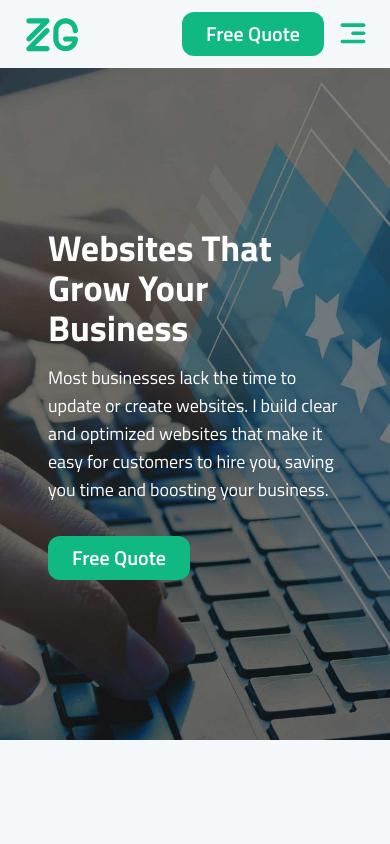
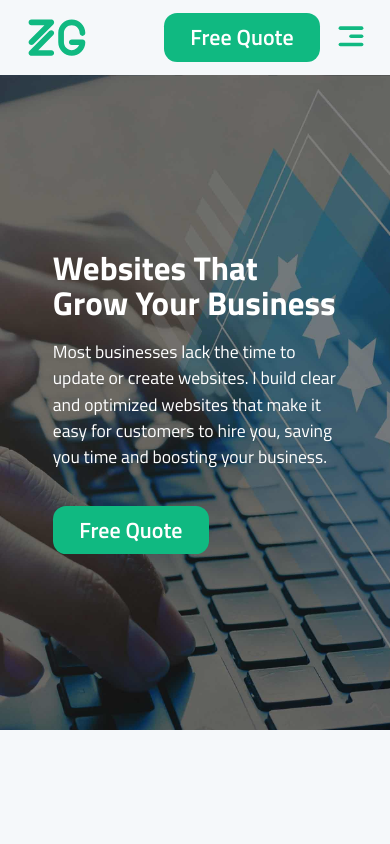
Before and after one commit to Zgibbs58/zach-web-dev-nextjs, a Next.js app: page / in a window 390 px wide. Shown: the top 844 px of the page. Built offline with nearby package versions, Linux system fonts and the light colour scheme.

Commit message:
Fixed issues with mobile nav menu not staying fixed to top and changed some styles.

```diff
--- a/src/app/components/Header.tsx
+++ b/src/app/components/Header.tsx
@@ -19,7 +19,7 @@ export default function Header() {
 
   useEffect(() => {
     const handleScroll = () => {
-      const heroHeight = 10; // Replace 'hero' with the id of your hero section if needed
+      const heroHeight = 200; // Replace 'hero' with the id of your hero section if needed
       setIsScrolled(window.scrollY > heroHeight);
     };
 
@@ -31,8 +31,8 @@ export default function Header() {
 
   return (
     <header
-      className={`px-6 lg:px-24 py-3 bg-bgLightPrimary dark:bg-bgDarkSecondary/80 dark:backdrop-blur-sm flex justify-between items-center sticky top-0 z-10 ${
-        isScrolled ? "shadow-[0_10px_12px_-3px_rgba(0,0,0,0.15)]" : ""
+      className={`px-6 lg:px-24 py-3 lg:py-1 bg-bgLightPrimary dark:bg-bgDarkSecondary flex justify-between items-center sticky top-0 z-10 transition-all ease-in-out duration-300 ${
+        isScrolled ? "bg-bgLightPrimary/90 dark:bg-bgDarkSecondary/90 shadow-[0_6px_10px_-3px_rgba(0,0,0,0.15)]" : ""
       }`}
     >
       <Link href={"/"} className="lg:hidden flex items-center w-16">
@@ -44,7 +44,7 @@ export default function Header() {
           </g>
         </svg>
       </Link>
-      <Link href={"/"} className="lg:flex hidden items-center space-x-4 lg:w-52 xl:w-64">
+      <Link href={"/"} className="lg:flex hidden items-center space-x-4 w-52">
         <svg
           xmlns="http://www.w3.org/2000/svg"
           version="1.1"
@@ -121,7 +121,7 @@ export default function Header() {
             animate={{ opacity: 1, x: 0 }}
             exit={{ opacity: 0, x: 300 }}
             transition={{ duration: 0.3 }}
-            className="fixed top-0 left-0 bg-bgLightSecondary dark:bg-bgDarkSecondary w-full h-full flex flex-col shadow-md lg:hidden pt-6 z-20 pl-4 gap-6 items-start"
+            className="fixed top-0 left-0 bg-bgLightSecondary dark:bg-bgDarkSecondary w-screen h-screen flex flex-col shadow-md lg:hidden pt-6 z-20 pl-4 gap-6 items-start"
           >
             <ul className="text-left flex flex-col text-xl w-full font-600 gap-4 items-start">
               <li onClick={toggleMenu}>
--- a/src/app/components/Hero.tsx
+++ b/src/app/components/Hero.tsx
@@ -5,22 +5,23 @@ import Button from "./ui/Button";
 export default function Hero() {
   return (
     <section
-      className="relative flex items-center justify-start bg-cover bg-center py-40 md:py-52 max-h-screen"
+      className="relative flex items-center justify-start bg-cover bg-center py-40 md:py-48 2xl:py-64 max-h-screen"
       style={{ backgroundImage: "url('/images/goodReviewsOpt2.jpg')" }}
     >
       <div className="absolute inset-0 bg-black opacity-50"></div>
-      <div className="relative text-left px-4 md:px-8 w-full xl:w-1/3 mx-8 lg:mx-32">
+      <div className="relative text-left px-4 md:px-8 w-full xl:w-1/2 mx-8 lg:mx-32">
         <motion.div initial={{ opacity: 0, y: 100 }} animate={{ opacity: 1, y: 0 }} transition={{ ease: "easeOut", duration: 1, delay: 0 }}>
-          <h1 className="text-4xl lg:text-5xl font-bold text-white">Websites That Grow Your Business</h1>
+          <h1 className="text-3xl lg:text-5xl 2xl:text-6xl font-bold text-white leading-8">Websites That Grow Your Business</h1>
         </motion.div>
         <motion.div initial={{ opacity: 0, y: 100 }} animate={{ opacity: 1, y: 0 }} transition={{ ease: "easeOut", duration: 1, delay: 0.5 }}>
-          <p className="text-lg md:text-xl text-white mt-4">
+          <p className="md:text-xl text-white mt-4">
             Most businesses lack the time to update or create websites. I build clear and optimized websites that make it easy for customers to hire
             you, saving you time and boosting your business.
           </p>
         </motion.div>
         <motion.div
           className="flex items-start mt-8"
+          initial={{ scale: 0 }}
           animate={{
             scale: [0, 1.05, 1],
           }}
--- a/src/app/components/Problem.tsx
+++ b/src/app/components/Problem.tsx
@@ -15,7 +15,7 @@ export default function Problem({ svg, text, delayVal, viewBoxVal }: { svg: JSX.
       >
         {svg}
       </motion.svg>
-      <p className="text-lg">{text}</p>
+      <p className="">{text}</p>
     </div>
   );
 }
--- a/src/app/globals.css
+++ b/src/app/globals.css
@@ -7,6 +7,11 @@
   --background-primary: 245, 248, 250;
   --background-secondary: 255, 255, 255;
   --primary-green: 16 185 129;
+  font-size: 1.1rem;
+  line-height: 1.75rem;
+}
+p {
+  line-height: 1.5rem;
 }
 
 .logoColor {
```
